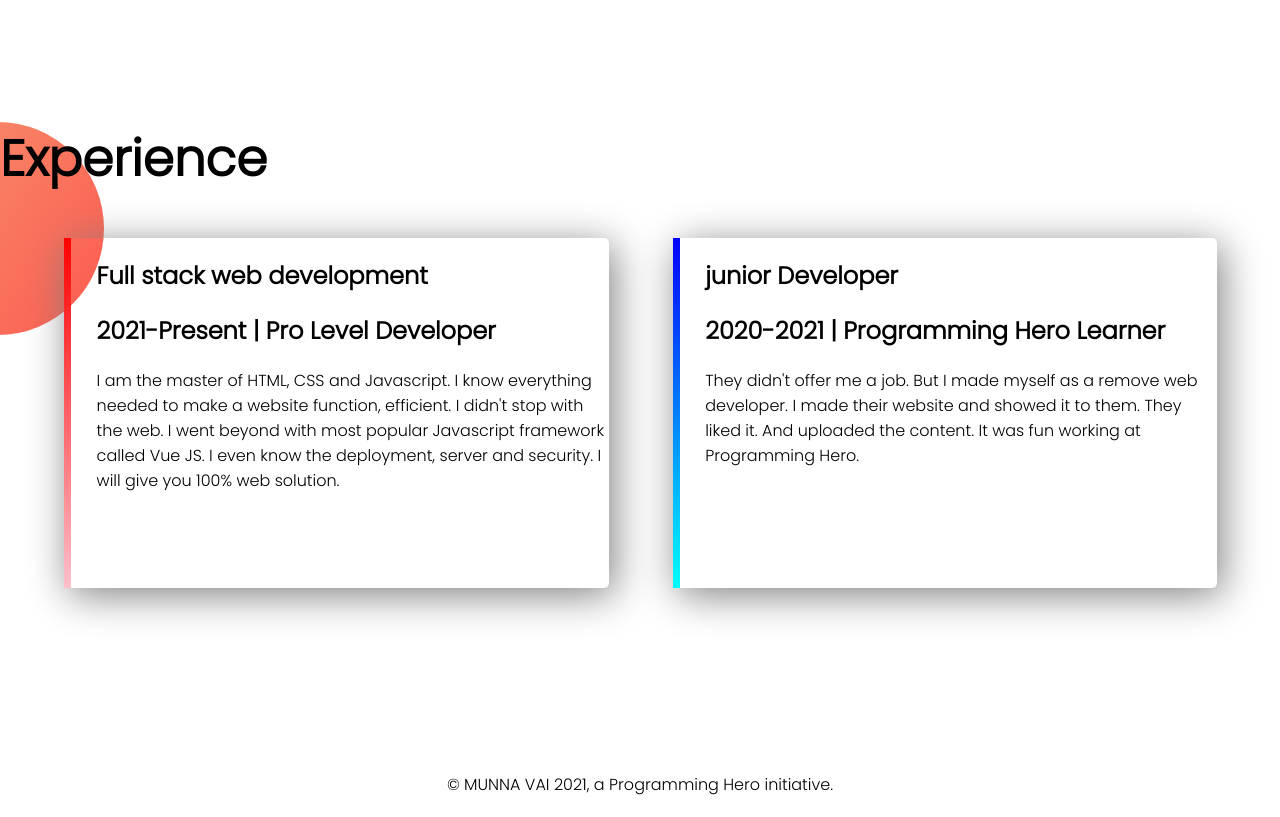
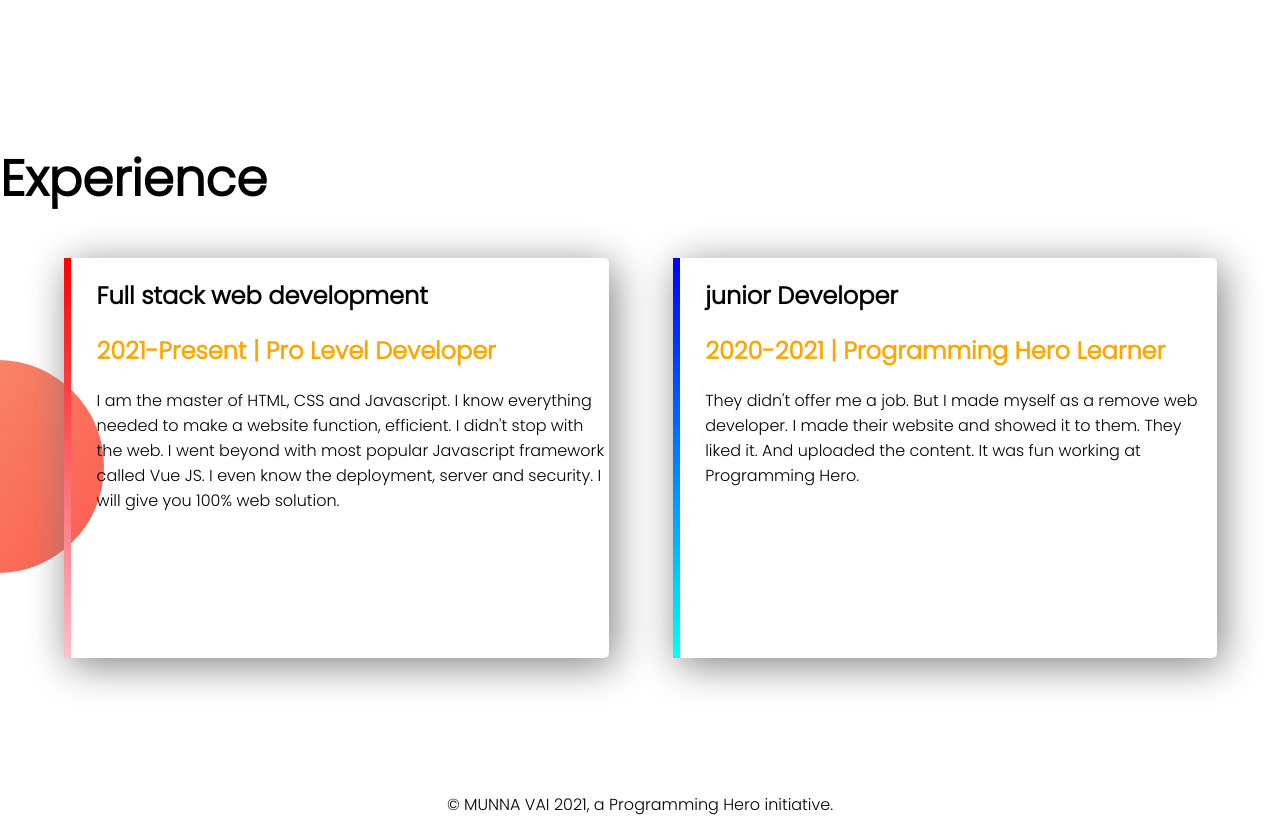
Before and after one commit to abdulmalek402/developer-protfolio, a plain HTML site: page index.html in a window 1280 px wide. Shown: the part 1200-2017 px from the top of the page. Drawn offline with Linux system fonts and the light colour scheme.

Commit message:
all done

```diff
--- a/style.css
+++ b/style.css
@@ -1,3 +1,4 @@
+
 body{
     font-family: 'Poppins', sans-serif;
     margin: 0;
@@ -6,6 +7,9 @@ section{
     height: 500px;
     padding-bottom: 150px;
 }
+
+
+
 .topbanner{
     background-image: url(images/top-banner.png);
     background-repeat: no-repeat;
@@ -42,17 +46,21 @@ section{
 
 }
 .expe-area{
-    background-image: url(images/exp-bg.png);
+    background-image: url("images/exp-bg.png");
     background-repeat: no-repeat;
-    margin-top: -20px;
+    background-position: left;
 }
 .expe-area div{
     box-shadow: 5px 7px 40px gray;
-    height: 70%;
+    height:80%;
+
 }
 .experience-text{
     font-size: 50px;
 
+}
+.expe-width h2{
+    color: orange;
 }
 .expe-width{
     width: 40%;
```
Also changed, not shown: index.html (+6 -0 lines).
